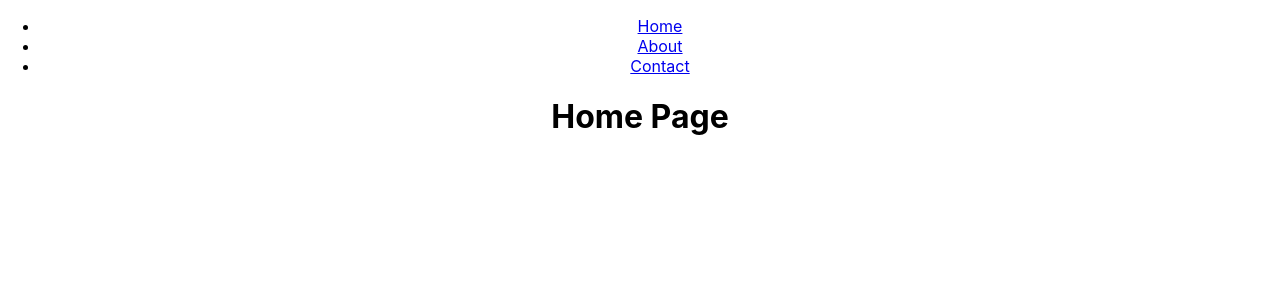
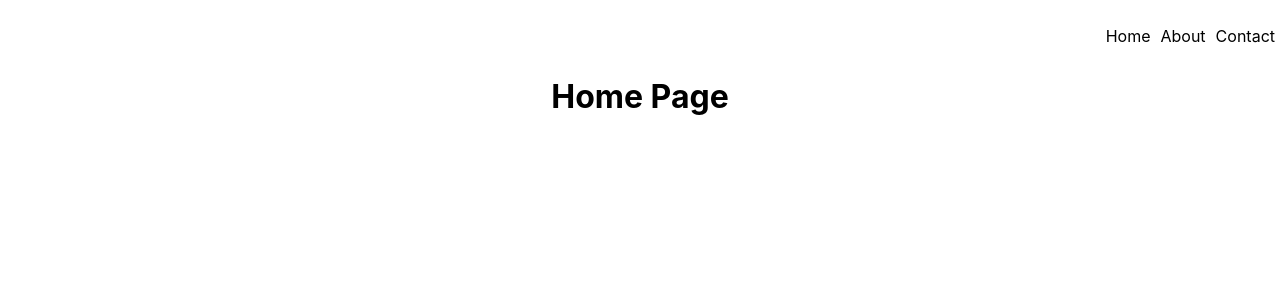
Before and after one commit to SureshKumar-2404/shopify_react, a React (Create React App) app: page / in a window 1280 px wide. Shown: the top 300 px of the page. Built offline with nearby package versions, Linux system fonts and the light colour scheme.

Commit message:
navLink define

```diff
--- a/src/App.css
+++ b/src/App.css
@@ -5,6 +5,17 @@
 .App-logo {
   height: 40vmin;
   pointer-events: none;
+}
+.navbar {
+  text-align: right;
+}
+.navbar li{
+  display: inline-block;
+  padding: 10px 5px;
+}
+.nav-bar-link{
+  color:black;
+  text-decoration: none;
 }
 
 @media (prefers-reduced-motion: no-preference) {
--- a/src/component/NavBar.js
+++ b/src/component/NavBar.js
@@ -1,17 +1,17 @@
 import React from 'react';
-import { Link } from 'react-router-dom';
+import { NavLink } from 'react-router-dom';
 
 function NavBar() {
     return (
-        <ul>
+        <ul className='navbar'>
             <li>
-                <Link to="/">Home</Link>
+                <NavLink className="nav-bar-link" to="/">Home</NavLink>
             </li>
             <li>
-                <Link to="/about">About</Link>
+                <NavLink className="nav-bar-link" to="/about">About</NavLink>
             </li>
             <li>
-                <Link to="/contact">Contact</Link>
+                <NavLink className="nav-bar-link" to="/contact">Contact</NavLink>
             </li>
         </ul>
     );
```
